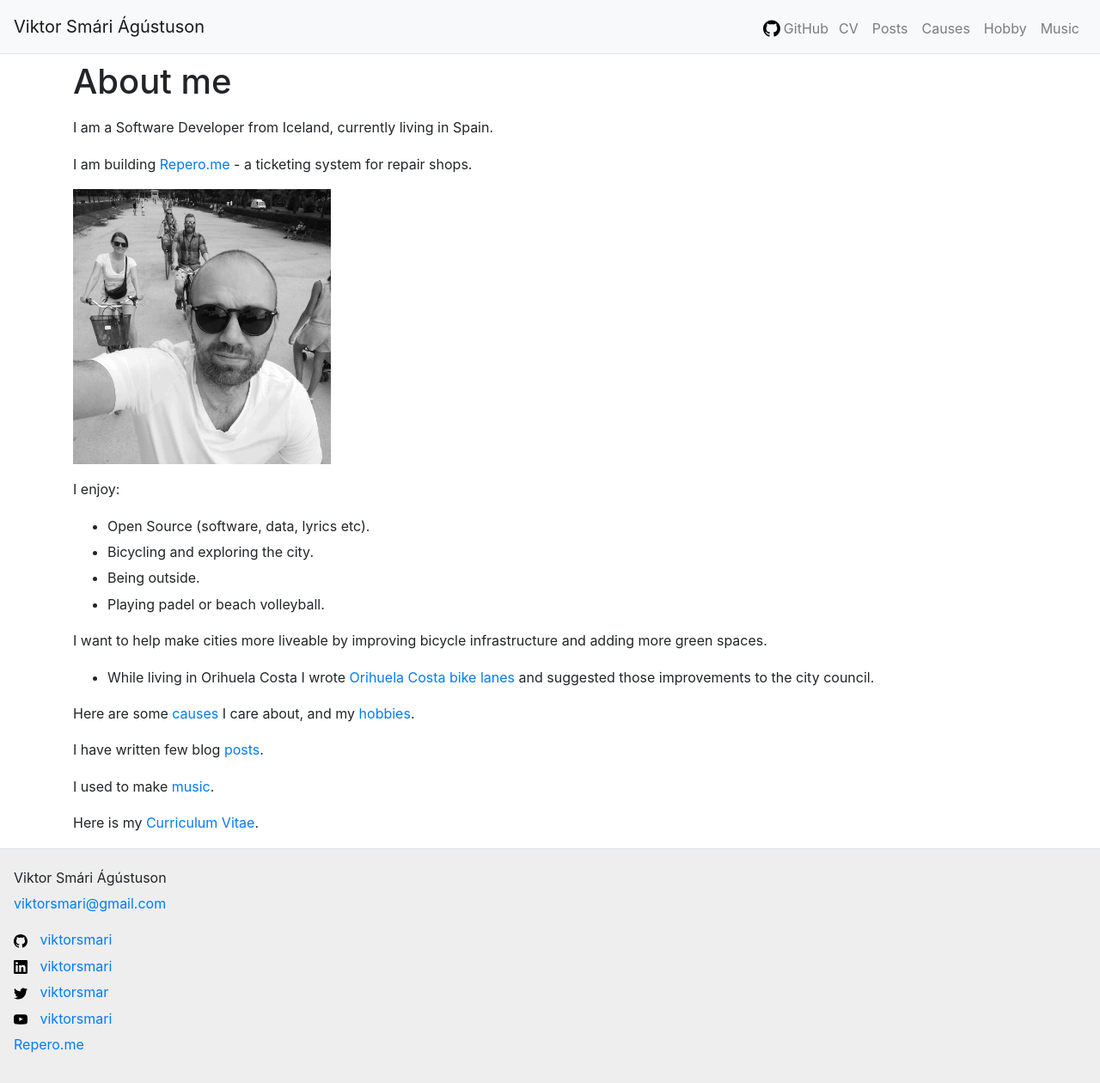
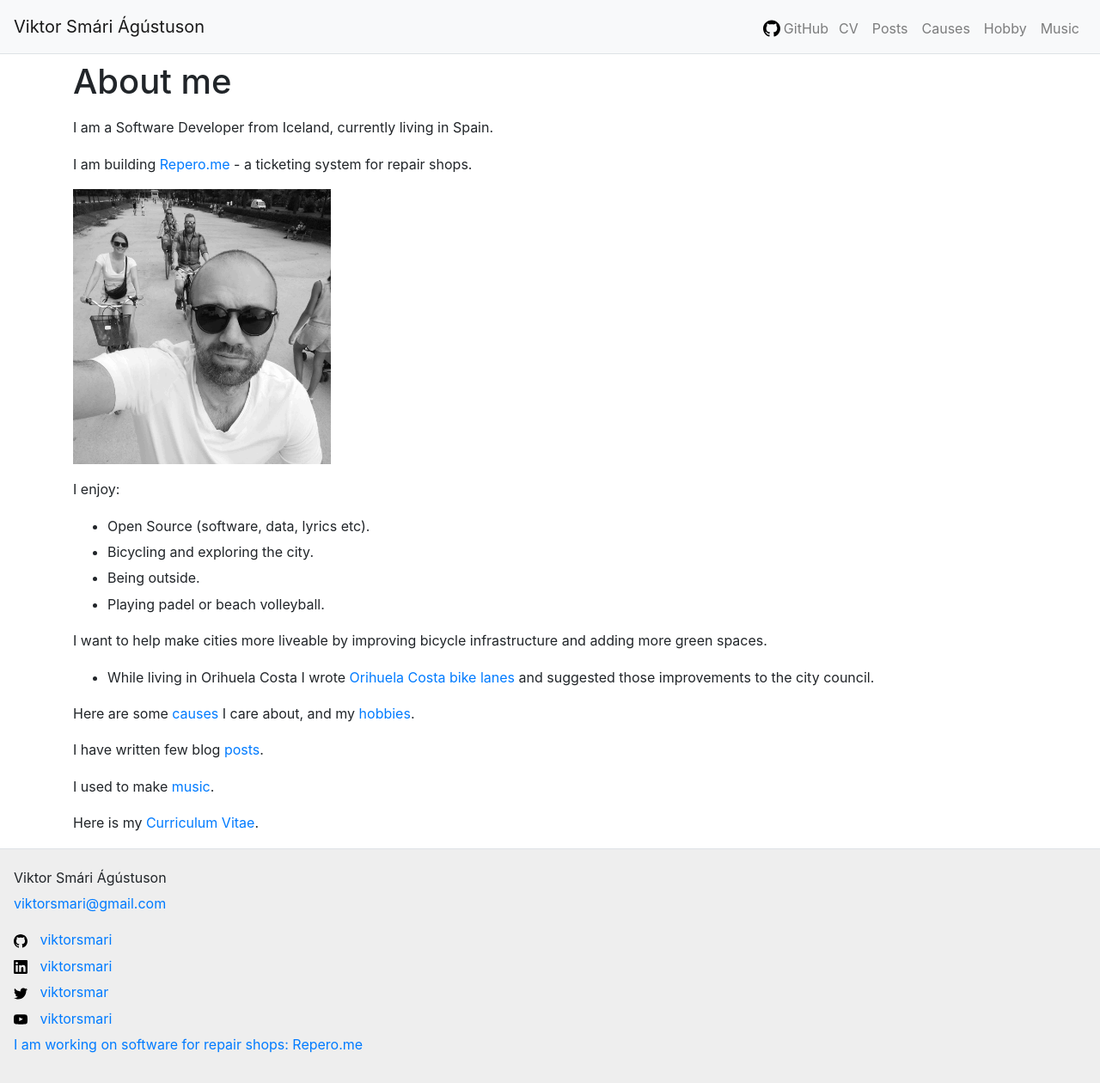
Before and after one commit to viktorsmari/viktorsmari.github.io, a Jekyll site: the page built from index.md, in a window 1280 px wide and 1260 px high. Shown: the whole window at 86% size. Built offline with Jekyll 4.4.1, drawn with Linux system fonts in a browser that asks for light colours; comment, search, counter and statistics services are not loaded.

Commit message:
Change links

```diff
--- a/_includes/social.html
+++ b/_includes/social.html
@@ -1,15 +1,9 @@
 <ul class="list-unstyled">
-  {%- if site.dribbble_username -%}<li><a href="https://dribbble.com/{{ site.dribbble_username| cgi_escape | escape }}"><svg class="svg-icon"><use xlink:href="{{ '/assets/minima-social-icons.svg#dribbble' | relative_url }}"></use></svg> <span class="username">{{ site.dribbble_username| escape }}</span></a></li>{%- endif -%}
-  {%- if site.facebook_username -%}<li><a href="https://www.facebook.com/{{ site.facebook_username| cgi_escape | escape }}"><svg class="svg-icon"><use xlink:href="{{ '/assets/minima-social-icons.svg#facebook' | relative_url }}"></use></svg> <span class="username">{{ site.facebook_username| escape }}</span></a></li>{%- endif -%}
-  {%- if site.flickr_username -%}<li><a href="https://www.flickr.com/photos/{{ site.flickr_username| cgi_escape | escape }}"><svg class="svg-icon"><use xlink:href="{{ '/assets/minima-social-icons.svg#flickr' | relative_url }}"></use></svg> <span class="username">{{ site.flickr_username| escape }}</span></a></li>{%- endif -%}
   {%- if site.github_username -%}<li><a href="https://github.com/{{ site.github_username| cgi_escape | escape }}"><svg class="svg-icon"><use xlink:href="{{ '/assets/minima-social-icons.svg#github' | relative_url }}"></use></svg> <span class="username">{{ site.github_username| escape }}</span></a></li>{%- endif -%}
-  {%- if site.instagram_username -%}<li><a href="https://instagram.com/{{ site.instagram_username| cgi_escape | escape }}"><svg class="svg-icon"><use xlink:href="{{ '/assets/minima-social-icons.svg#instagram' | relative_url }}"></use></svg> <span class="username">{{ site.instagram_username| escape }}</span></a></li>{%- endif -%}
   {%- if site.linkedin_username -%}<li><a href="https://www.linkedin.com/in/{{ site.linkedin_username| cgi_escape | escape }}"><svg class="svg-icon"><use xlink:href="{{ '/assets/minima-social-icons.svg#linkedin' | relative_url }}"></use></svg> <span class="username">{{ site.linkedin_username| escape }}</span></a></li>{%- endif -%}
-  {%- if site.pinterest_username -%}<li><a href="https://www.pinterest.com/{{ site.pinterest_username| cgi_escape | escape }}"><svg class="svg-icon"><use xlink:href="{{ '/assets/minima-social-icons.svg#pinterest' | relative_url }}"></use></svg> <span class="username">{{ site.pinterest_username| escape }}</span></a></li>{%- endif -%}
   {%- for mst in site.mastodon -%}{%- if mst.username and mst.instance -%}<li><a href="https://{{ mst.instance| cgi_escape | escape}}/@{{mst.username}}"><svg class="svg-icon"><use xlink:href="{{ '/assets/minima-social-icons.svg#mastodon' | relative_url }}"></use></svg> <span class="username">{{ mst.username|escape }}</span></a></li>{%- endif -%}{%- endfor -%}
   {%- if site.twitter_username -%}<li><a href="https://www.twitter.com/{{ site.twitter_username| cgi_escape | escape }}"><svg class="svg-icon"><use xlink:href="{{ '/assets/minima-social-icons.svg#twitter' | relative_url }}"></use></svg> <span class="username">{{ site.twitter_username| escape }}</span></a></li>{%- endif -%}
   {%- if site.youtube_username -%}<li><a href="https://youtube.com/{{ site.youtube_username| cgi_escape | escape }}"><svg class="svg-icon"><use xlink:href="{{ '/assets/minima-social-icons.svg#youtube' | relative_url }}"></use></svg> <span class="username">{{ site.youtube_username| escape }}</span></a></li>{%- endif -%}
-  {%- if site.googleplus_username -%}<li><a href="https://plus.google.com/{{ site.googleplus_username| escape }}"><svg class="svg-icon"><use xlink:href="{{ '/assets/minima-social-icons.svg#googleplus' | relative_url }}"></use></svg> <span class="username">{{ site.googleplus_username| escape }}</span></a></li>{%- endif -%}
   {%- if site.rss -%}<li><a href="{{ 'feed.xml' | relative_url }}"><svg class="svg-icon"><use xlink:href="{{ '/assets/minima-social-icons.svg#rss' | relative_url }}"></use></svg> <span>{{ site.rss | escape }}</span></a></li>{%- endif -%}
-  <li><a href="https://repero.me" target="_blank" title="Software for repair shops">Repero.me</a></li>
+  <li><a href="https://repero.me" target="_blank" title="Software for repair shops">I am working on software for repair shops: Repero.me</a></li>
 </ul>
```
